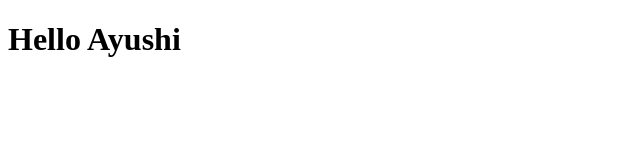
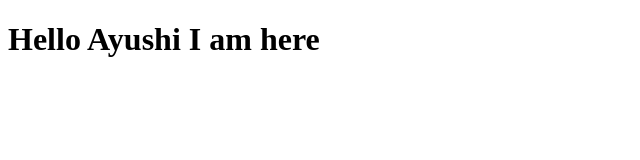
Before and after one commit to AyushiOracle/AyushiOracle.github.io, a plain HTML site: page Ayushi.html in a window 1280 px wide. Shown: the whole page, without its empty margins (0-640 px from the left). Drawn offline with Linux system fonts and the light colour scheme.

Commit message:
new update

```diff
--- a/abcd.html
+++ b/Ayushi.html
@@ -6,6 +6,6 @@
     <title>Document</title>
 </head>
 <body>
-    <h1>Hello Ayushi</h1>
+    <h1>Hello Ayushi I am here</h1>
 </body>
 </html>
```
